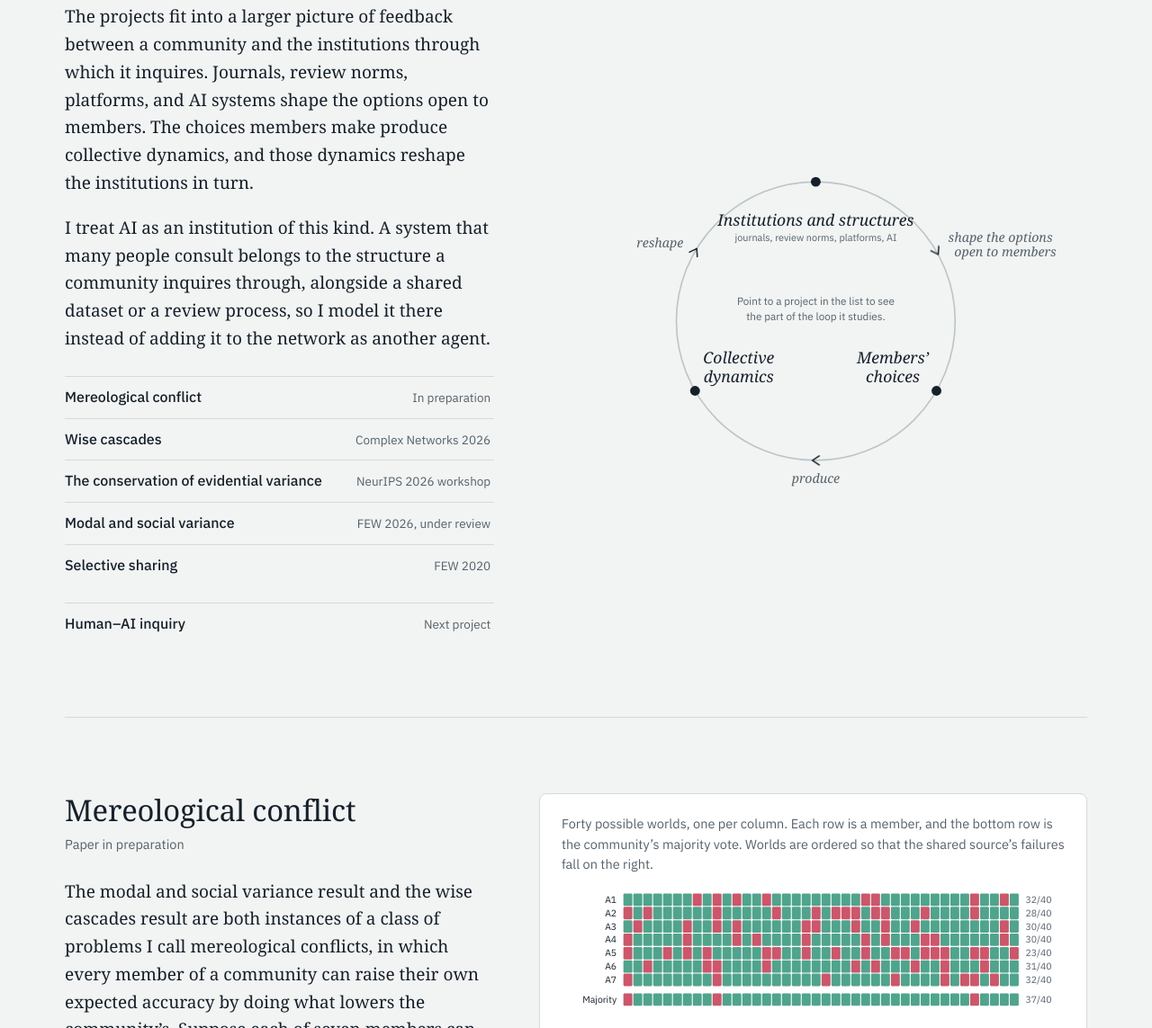
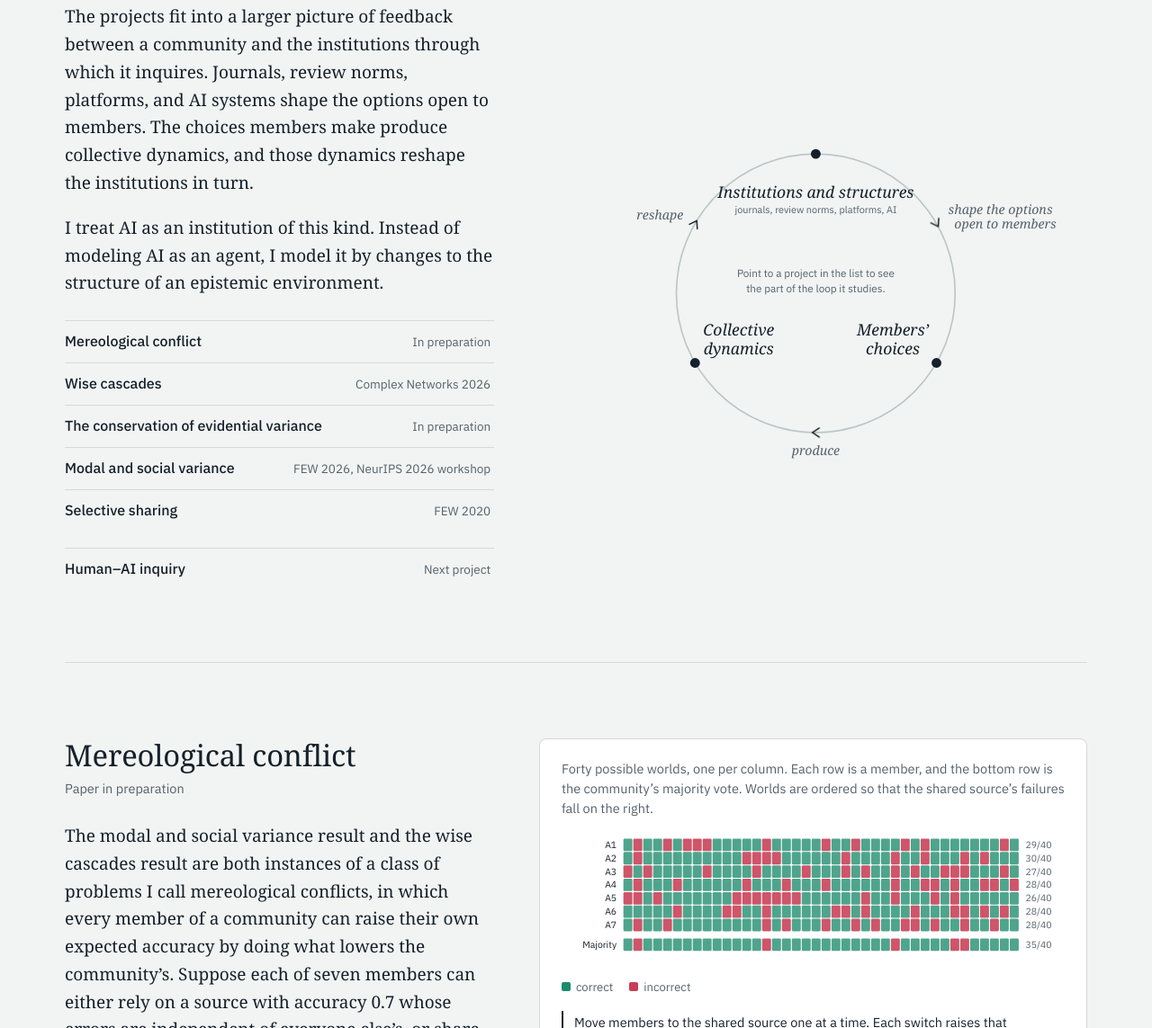
Before and after one commit to SeanConte/SeanConte.github.io, a plain HTML site: page research.html in a window 1280 px wide. Shown: the part 540-1683 px from the top of the page at 90% size. Drawn offline with Linux system fonts and the light colour scheme; a web font is replaced by a local one.

Commit message:
Revise AI modeling and project statuses in research.html

```diff
--- a/research.html
+++ b/research.html
@@ -189,12 +189,12 @@ footer a{color:var(--ink2)}footer a:hover{color:var(--ink)}
 <section class="program" aria-label="The research program">
   <div>
     <p>The projects fit into a larger picture of feedback between a community and the institutions through which it inquires. Journals, review norms, platforms, and AI systems shape the options open to members. The choices members make produce collective dynamics, and those dynamics reshape the institutions in turn.</p>
-    <p>I treat AI as an institution of this kind. A system that many people consult belongs to the structure a community inquires through, alongside a shared dataset or a review process, so I model it there instead of adding it to the network as another agent.</p>
+    <p>I treat AI as an institution of this kind. Instead of modeling AI as an agent, I model it by changes to the structure of an epistemic environment.</p>
     <ol class="toc" id="toc" aria-label="Projects, most recent first">
       <li><a href="#mereological" data-from="30" data-to="150"><span class="t">Mereological conflict</span><span class="st">In preparation</span><span class="note">Choices that raise each member&rsquo;s expected accuracy can lower the community&rsquo;s.</span></a></li>
       <li><a href="#wise-cascades" data-from="30" data-to="150"><span class="t">Wise cascades</span><span class="st">Complex Networks 2026</span><span class="note">How far members defer to their peers decides how reliable the community&rsquo;s cascades are.</span></a></li>
-      <li><a href="#evidential-variance" data-from="-90" data-to="150"><span class="t">The conservation of evidential variance</span><span class="st">NeurIPS 2026 workshop</span><span class="note">Who pools evidence with whom decides where the variance in that evidence shows up.</span></a></li>
-      <li><a href="#modal-social" data-from="-90" data-to="150"><span class="t">Modal and social variance</span><span class="st">FEW 2026, under review</span><span class="note">Overlap in members&rsquo; evidence trades disagreement for unpredictability.</span></a></li>
+      <li><a href="#evidential-variance" data-from="-90" data-to="150"><span class="t">The conservation of evidential variance</span><span class="st">In preparation</span><span class="note">Who pools evidence with whom decides where the variance in that evidence shows up.</span></a></li>
+      <li><a href="#modal-social" data-from="-90" data-to="150"><span class="t">Modal and social variance</span><span class="st">FEW 2026, NeurIPS 2026 workshop</span><span class="note">Overlap in members&rsquo; evidence trades disagreement for unpredictability.</span></a></li>
       <li><a href="#sharing" data-from="30" data-to="150"><span class="t">Selective sharing</span><span class="st">FEW 2020</span><span class="note">Sharing only the evidence one thinks will help can leave a community failing together or split into entrenched camps.</span></a></li>
       <li class="next"><a href="#human-ai" data-from="-90" data-to="270"><span class="t">Human&ndash;AI inquiry</span><span class="st">Next project</span><span class="note">Recommending systems adapt to how a community uses them, closing the loop.</span></a></li>
     </ol>
@@ -276,7 +276,7 @@ footer a{color:var(--ink2)}footer a:hover{color:var(--ink)}
 <section class="project" id="evidential-variance" aria-labelledby="h-ev">
   <div>
     <h2 id="h-ev">The conservation of evidential variance</h2>
-    <p class="status"><span>Application to populations of LLM agents at a NeurIPS 2026 workshop</span></p>
+    <p class="status"><span>Paper in preparation</span></p>
     <div class="prose">
       <p>The modal and social trade-off is one case of a more general decomposition. The variance of the evidence a community gathers divides into three parts. Individual variance is the spread among the samples within a single member&rsquo;s evidence. Social variance is the spread between members. Modal variance is the spread between the community&rsquo;s possible aggregate outcomes.</p>
       <p class="eq">EV = IV + SV + MV</p>
@@ -314,7 +314,7 @@ footer a{color:var(--ink2)}footer a:hover{color:var(--ink)}
 <section class="project" id="modal-social" aria-labelledby="h-ms">
   <div>
     <h2 id="h-ms">Modal and social variance</h2>
-    <p class="status"><span>Presented at the Formal Epistemology Workshop, 2026</span><span>Under review</span></p>
+    <p class="status"><span>Presented at the Formal Epistemology Workshop, 2026</span><span>Application to populations of LLM agents at a NeurIPS 2026 workshop</span><span>Under review</span></p>
     <div class="prose">
       <p>Evidence produced by a probabilistic process varies from sample to sample, and judgments formed from that evidence inherit the variation. The variance divides into social variance, the disagreement among a community&rsquo;s members, and modal variance, the unpredictability of where the community as a whole ends up. The split follows from the law of total variance, and the trade-off between modal and social variance depends on the degree of overlap between the members&rsquo; evidence. Greater overlap makes members more alike and makes the community&rsquo;s outcome less predictable.</p>
       <p>This gives one account of why diversity in evidence is valuable to a community.</p>
@@ -509,7 +509,7 @@ function axisText(g,x,y,t,anchor,size,fill){return S("text",{x:x,y:y,"text-ancho
 
 /* ---------- 4. mereological conflict ---------- */
 (function(){
-  var M=7,Wn=40,qi=0.7,seed=29,us,ui;
+  var M=7,Wn=40,qi=0.7,seed=2109,us,ui;
   var sk=$("mc-k"),sc=$("mc-c"),grid=$("mc-grid"),curve=$("mc-curve");
   function gen(){var r=rngFrom(seed);us=[];ui=[];for(var w=0;w<Wn;w++){us.push(r());var row=[];for(var i=0;i<M;i++)row.push(r());ui.push(row);}
     var idx=[];for(var w2=0;w2<Wn;w2++)idx.push(w2);idx.sort(function(a,b){return us[a]-us[b];});
```
